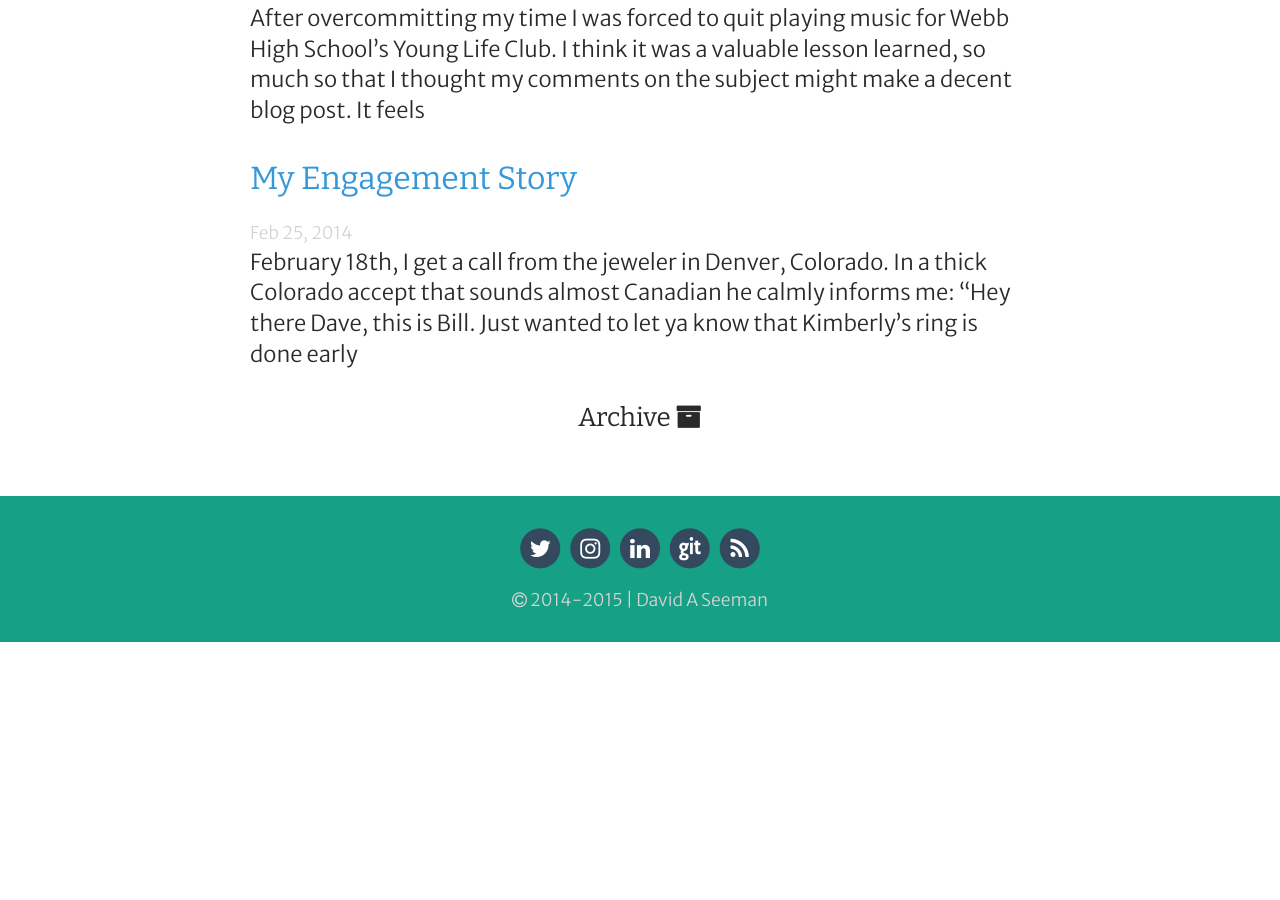
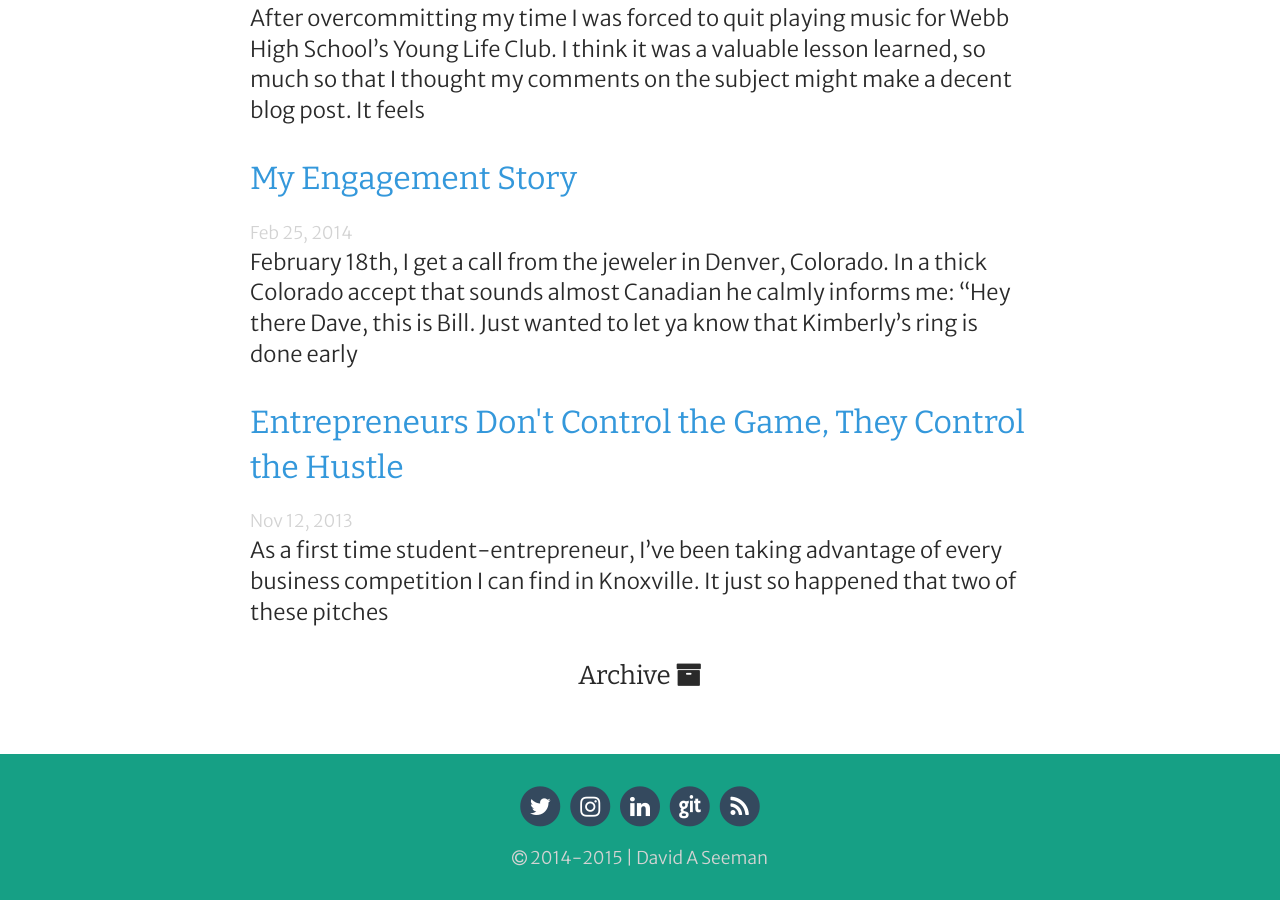
Before and after one commit to Shipwright/daveas.github.io, a Jekyll site: the page built from blog.html, in a window 1280 px wide and 900 px high, scrolled down 2591 px. Built offline with Jekyll 4.4.1, drawn with Linux system fonts in a browser that asks for light colours; nearby versions of some CDN libraries; some web fonts are replaced; before the commit the page ends 3233 px from its top, so only the background shows below that; some of the changed lines change nothing that is shown.

Commit message:
Update 2013-11-12-Startups are-About-the-Hustle.markdown

```diff
--- a/_posts/2013-11-12-Startups are-About-the-Hustle.markdown
+++ b/_posts/2013-11-12-Startups are-About-the-Hustle.markdown
@@ -1,16 +1,18 @@
 ---
 layout: post
-title: Startups are About the Hustle
+title: Entrepreneurs Don't Control the Game, They Control the Hustle
 date: 2013-11-12
-category: archive
+category: writing
 tags:
 - Willowlist
 - Startups
-excerpt: "As a first time entrepreneur starting a business in college, I’ve been taking advantage of every business competition I can find in Knoxville. It just so happened that two of these pitches"
+excerpt: "As a first time student-entrepreneur, I’ve been taking advantage of every business competition I can find in Knoxville. It just so happened that two of these pitches"
 ---
 
-As a first time entrepreneur starting a business in college, I’ve been taking advantage of every business competition I can find in Knoxville. It just so happened that two of these pitches the [Vol Court](http://www.andersoncei.utk.edu/competitions/vol-court/) competition, and the [EoK Open Pitch Night](http://www.eokhq.com/profiles/blogs/pitchresults) competition, both fell on the same Tuesday night. One of the judges at the first event, who had apparently been tipped to the fact that I was leaving early to catch my second pitch, commended me for hitting both competitions in one night, as he put it, “hustling, like a real entrepreneur".
+As a first time student-entrepreneur, I’ve been taking advantage of every business competition I can find in Knoxville. It just so happened that two of these pitches the [Vol Court](http://www.andersoncei.utk.edu/competitions/vol-court/) competition, and the [EoK Open Pitch Night](http://www.eokhq.com/profiles/blogs/pitchresults) competition, both fell on the same Tuesday night. One of the judges at the first event, who had apparently been tipped to the fact that I was leaving early to catch my second pitch, commended me for hitting both competitions in one night, as he put it, “hustling, like a real entrepreneur".
+
+For some, hustle has a negative connotation and brings about the idea of a con. But that's not the kind of hustle to which this judge was referring. The judge was referring to the kind of hustle that brings about a return not through deception, but through determination.
 
 ![unknown.jpg](http://postachio-images.s3-website-us-east-1.amazonaws.com/15d10b8a3d7fc89d35a4a5521d41971d.jpg)
 
-I am familiar with hustle. I grew up playing baseball, and although I was never an excellent fielder or hitter, I stole bases like it was my job (on most teams, that was my job). As it turns out, hustling is still my job.
+I grew up playing baseball where hustle was an important aspect of the sport. Everyone knew that the best teams were the ones that got on and off the field the fastest - they were the ones that always hustled. Although I was never an excellent fielder or hitter, the one thing I could control was my hustle. As it turns out, that paid off because I ended up being a good runner and I eventually stole bases like it was my job (on most teams, that was my job). As it turns out, hustling is still my job. And in a job where so many factors are unknown and beyond your control - you can't control the game, but you can control the hustle. So get out there, and *hustle*.
```
